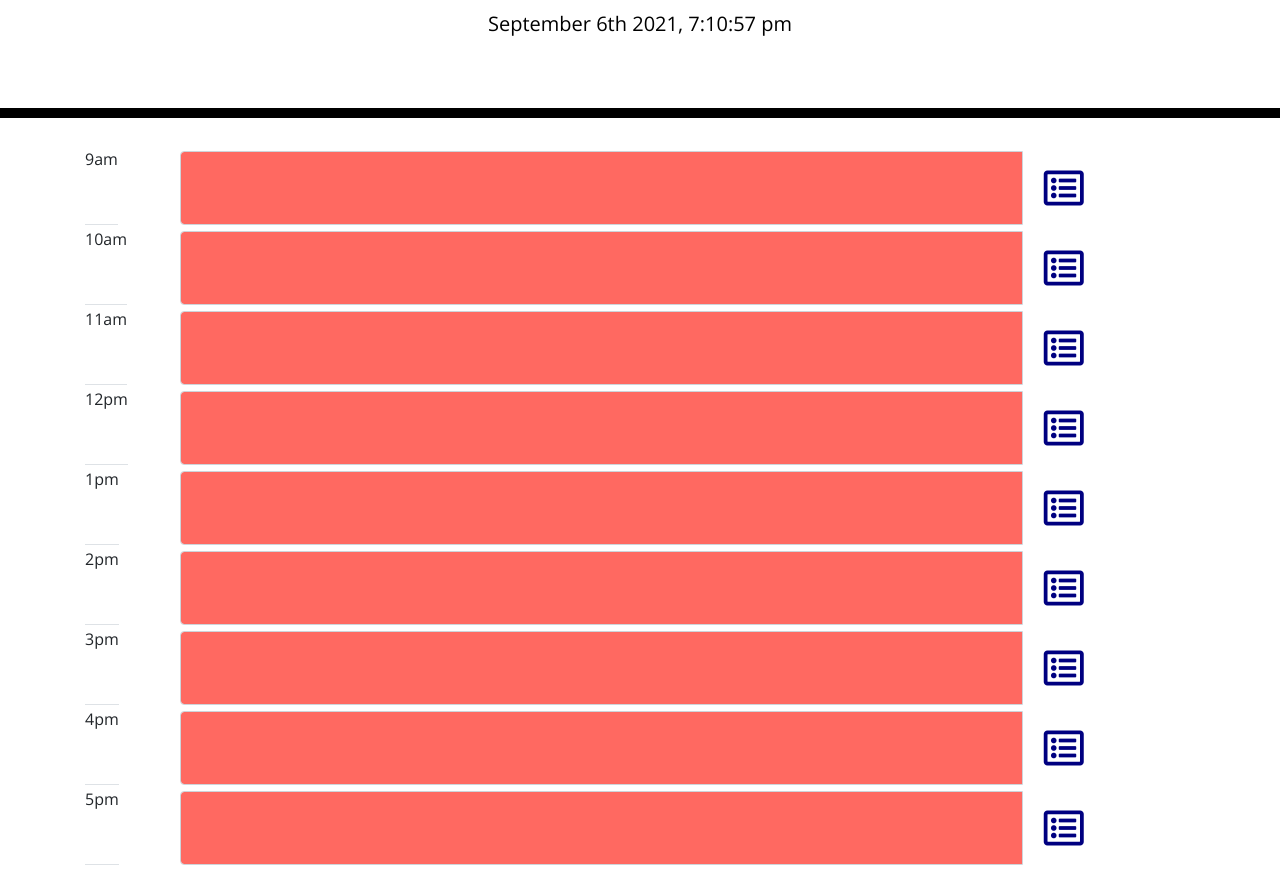
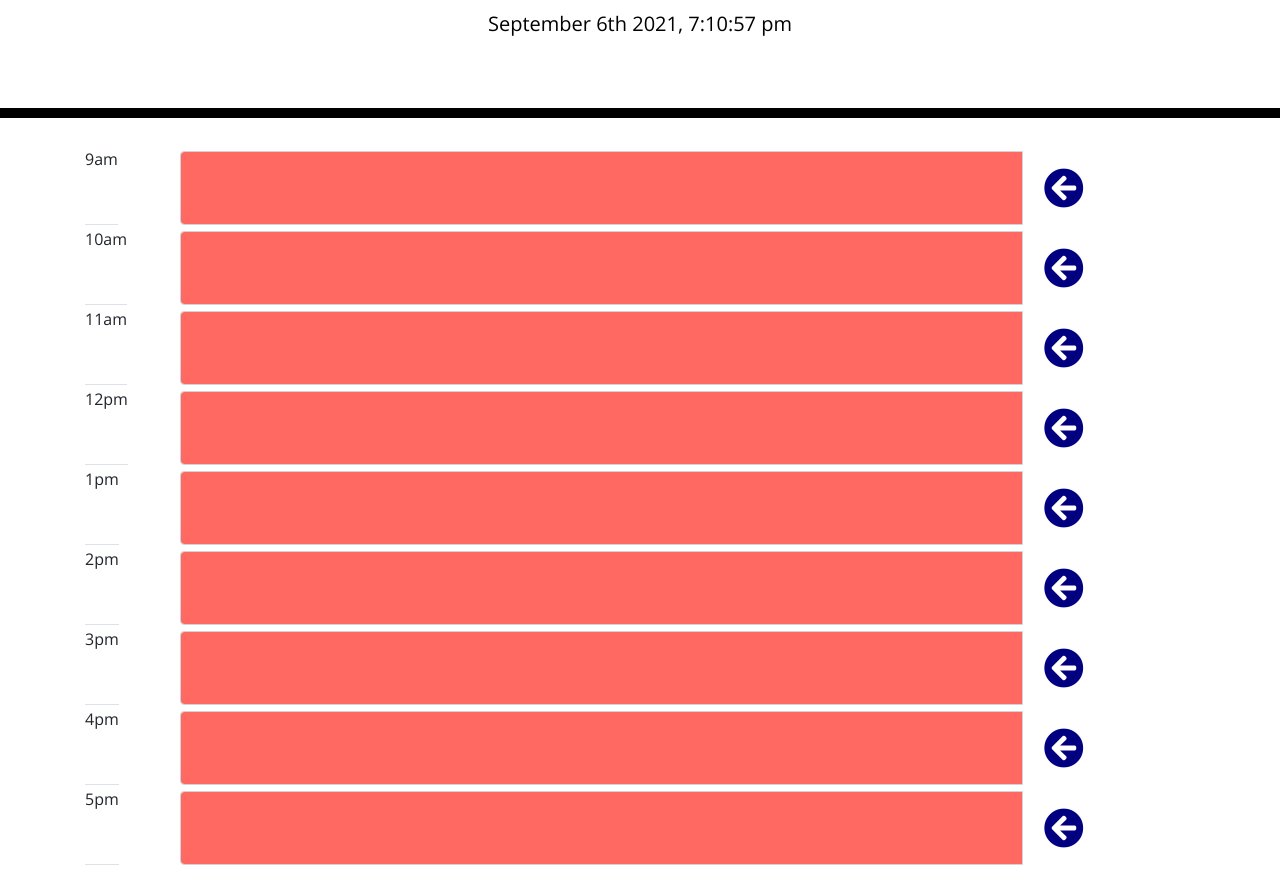
Before and after one commit to derekthecarrot/DayPlanner, a plain HTML site: page index.html in a window 1280 px wide. Shown: the part 182-1063 px from the top of the page. Drawn offline with nearby package versions, Linux system fonts and the light colour scheme.

Commit message:
adding additional styling

```diff
--- a/assets/style.css
+++ b/assets/style.css
@@ -69,3 +69,8 @@ textarea {
   font-size: 20px;
   transition: all 0.3s ease-in-out;
 }
+
+.textareaspan {
+  font-size: 2.5em;
+  color: navy;
+}
--- a/index.html
+++ b/index.html
@@ -36,7 +36,7 @@
             </div>
             <div class="input-group col-10 form-group">
                 <textarea id=textarea9AM class="form-control custom-control textborder" rows="2" name="9"></textarea>
-                <button class="col-1 btn"> <span style="font-size: 2.5em; color: navy "><i class="far fa-list-alt"></i></span></button>
+                <button class="col-1 btn"> <span class="textareaspan"><i class="fas fa-arrow-circle-left"></i></span></button>
             </div>
         </div>
         <div class="row row10">
@@ -45,7 +45,7 @@
           </div>
           <div class="input-group col-10 form-group">
               <textarea id=textarea10AM class="form-control custom-control textborder" rows="2"name="10"></textarea>
-              <button class="col-1 btn"> <span style="font-size: 2.5em; color: navy "><i class="far fa-list-alt"></i></span></button>
+              <button class="col-1 btn"> <span class="textareaspan"><i class="fas fa-arrow-circle-left""></i></span></button>
           </div>
         </div>
         <div class="row row11">
@@ -54,7 +54,7 @@
           </div>
           <div class="input-group col-10 form-group">
               <textarea id=textarea11AM class="form-control custom-control textborder" rows="2"name="11"></textarea>
-              <button class="col-1 btn"> <span style="font-size: 2.5em; color: navy "><i class="far fa-list-alt"></i></span></button>
+              <button class="col-1 btn"> <span class="textareaspan"><i class="fas fa-arrow-circle-left"></i></span></button>
           </div>
         </div>
         <div class="row row12">
@@ -63,7 +63,7 @@
           </div>
           <div class="input-group col-10 form-group">
               <textarea id=textarea12PM class="form-control custom-control textborder" rows="2"name="12"></textarea>
-              <button class="col-1 btn"> <span style="font-size: 2.5em; color: navy "><i class="far fa-list-alt"></i></span></button>
+              <button class="col-1 btn"> <span class="textareaspan"><i class="fas fa-arrow-circle-left"></i></span></button>
           </div>
         </div>
         <div class="row row1">
@@ -72,7 +72,7 @@
           </div>
           <div class="input-group col-10 form-group">
               <textarea id=textarea1PM class="form-control custom-control textborder" rows="2"name="13"></textarea>
-              <button class="col-1 btn"> <span style="font-size: 2.5em; color: navy "><i class="far fa-list-alt"></i></span></button>
+              <button class="col-1 btn"> <span class="textareaspan"><i class="fas fa-arrow-circle-left"></i></span></button>
           </div>
         </div>
         <div class="row row2">
@@ -81,7 +81,7 @@
           </div>
           <div class="input-group col-10 form-group">
               <textarea id=textarea2PM class="form-control custom-control textborder" rows="2"name="14"></textarea>
-              <button class="col-1 btn"> <span style="font-size: 2.5em; color: navy "><i class="far fa-list-alt"></i></span></button>
+              <button class="col-1 btn"> <span class="textareaspan"><i class="fas fa-arrow-circle-left"></i></span></button>
           </div>
         </div>
         <div class="row row3">
@@ -90,7 +90,7 @@
           </div>
           <div class="input-group col-10 form-group">
               <textarea id=textarea3PM class="form-control custom-control textborder" rows="2"name="15"></textarea>
-              <button class="col-1 btn"> <span style="font-size: 2.5em; color: navy "><i class="far fa-list-alt"></i></span></button>
+              <button class="col-1 btn"> <span class="textareaspan"><i class="fas fa-arrow-circle-left"></i></span></button>
           </div>
         </div>
         <div class="row row4">
@@ -99,7 +99,7 @@
           </div>
           <div class="input-group col-10 form-group">
               <textarea id=textarea4PM class="form-control custom-control textborder" rows="2"name="16"></textarea>
-              <button class="col-1 btn"> <span style="font-size: 2.5em; color: navy "><i class="far fa-list-alt"></i></span></button>
+              <button class="col-1 btn"> <span class="textareaspan"><i class="fas fa-arrow-circle-left"></i></span></button>
           </div>
         </div>
         <div class="row row5">
@@ -108,7 +108,7 @@
           </div>
           <div class="input-group col-10 form-group">
               <textarea id=textarea5PM class="form-control custom-control textborder" rows="2"name="17"></textarea>
-              <button class="col-1 btn"> <span style="font-size: 2.5em; color: navy "><i class="far fa-list-alt"></i></span></button>
+              <button class="col-1 btn"> <span class="textareaspan"><i class="fas fa-arrow-circle-left"></i></span></button>
           </div>
         </div>
       </div>
```
